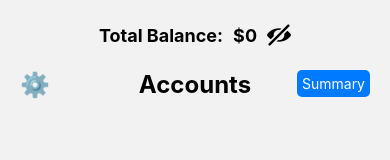
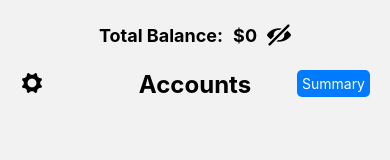
Before and after one commit to TeddyPoon2/VT6002CEM_MAD, a React Native app: screen /Home in a window 390 px wide. Shown: the top 160 px of the page. Built offline with nearby package versions, Linux system fonts and the light colour scheme.

Commit message:
change setting icon

```diff
--- a/screens/HomeScreen.tsx
+++ b/screens/HomeScreen.tsx
@@ -271,7 +271,7 @@ const HomeScreen = () => {
         onPress={() => navigation.navigate('Settings' as never)}
         accessibilityLabel="Settings"
       >
-        <Text style={styles.gearIcon}>⚙️</Text>
+        <Entypo name="cog" size={24} color="black" />
       </TouchableOpacity>
       <Text style={styles.header}>Accounts</Text>
       <TouchableOpacity
@@ -381,9 +381,6 @@ const styles = StyleSheet.create({
     borderRadius: 20,
     zIndex: 1,
   },
-  gearIcon: {
-    fontSize: 24,
-  },
   confirmOverlay: {
     flex: 1,
     backgroundColor: 'rgba(0,0,0,0.4)',
```
